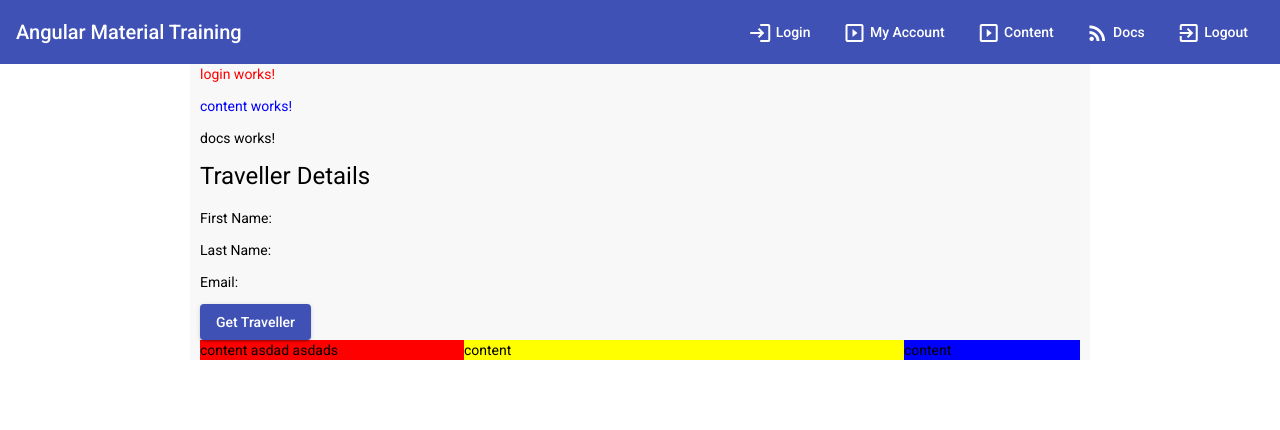
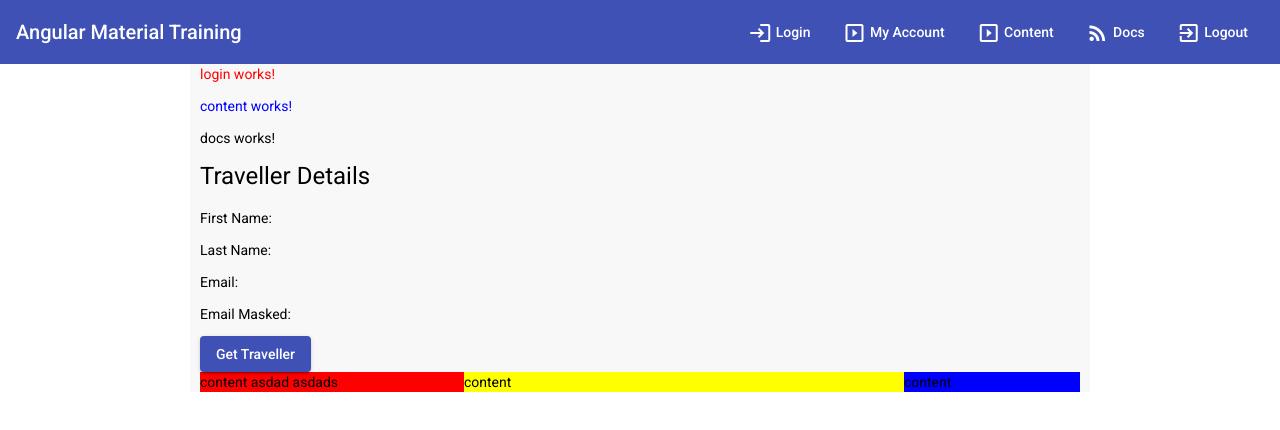
Before and after one commit to inspirexs/angular-training-updated, an Angular app: page / in a window 1280 px wide. Shown: the top 430 px of the page. Built offline with nearby package versions, Linux system fonts and the light colour scheme.

Commit message:
added TravellerModel

```diff
--- a/src/app/app.module.ts
+++ b/src/app/app.module.ts
@@ -2,6 +2,7 @@ import { BrowserModule } from '@angular/platform-browser';
 import { NgModule } from '@angular/core';
 import { BrowserAnimationsModule } from '@angular/platform-browser/animations';
 import { HttpClientModule } from '@angular/common/http';
+import { FormsModule, ReactiveFormsModule } from '@angular/forms';
 
 import { AppComponent } from './app.component';
 import { HeaderComponent } from './components/header/header.component';
@@ -31,6 +32,8 @@ import { MercuryClientService } from './services/mercury-client.service';
     BrowserModule,
     BrowserAnimationsModule,
     HttpClientModule,
+    FormsModule,
+    ReactiveFormsModule,
 
     MatToolbarModule,
     MatSidenavModule,
--- a/src/app/components/docs/docs.component.html
+++ b/src/app/components/docs/docs.component.html
@@ -4,5 +4,6 @@
 <p>First Name: {{traveller?.firstName}}</p>
 <p>Last Name: {{traveller?.lastName}}</p>
 <p>Email: {{traveller?.emailAddress}}</p>
+<p>Email Masked: {{traveller?.emailAddressMasked}}</p>
 
 <button mat-raised-button color="primary" (click)="test()">Get Traveller</button>
--- a/src/app/components/docs/docs.component.ts
+++ b/src/app/components/docs/docs.component.ts
@@ -1,5 +1,6 @@
 import { Component, OnInit } from '@angular/core';
 import { MercuryClientService } from 'src/app/services/mercury-client.service';
+import { Traveller } from '../models/traveller';
 
 @Component({
   selector: 'app-docs',
@@ -7,7 +8,7 @@ import { MercuryClientService } from 'src/app/services/mercury-client.service';
   styleUrls: ['./docs.component.css']
 })
 export class DocsComponent implements OnInit {
-  traveller: any = null;
+  traveller: Traveller = null;
 
   constructor(private mercuryClient: MercuryClientService) { }
 
--- /dev/null
+++ b/src/app/components/models/traveller.ts
@@ -0,0 +1,6 @@
+export interface Traveller {
+  emailAddress: string;
+  emailAddressMasked: string;
+  firstName: string;
+  lastName: string;
+}
--- a/src/app/services/mercury-client.service.ts
+++ b/src/app/services/mercury-client.service.ts
@@ -1,6 +1,7 @@
 import { HttpClient, HttpHeaders } from '@angular/common/http';
 import { Injectable } from '@angular/core';
 import { Observable } from 'rxjs';
+import { Traveller } from '../components/models/traveller';
 
 @Injectable()
 export class MercuryClientService {
@@ -11,11 +12,11 @@ export class MercuryClientService {
     alert('TEST WORKS');
   }
 
-  getTraveller(): Observable<any>{
+  getTraveller(): Observable<Traveller>{
     const httpHeaders: HttpHeaders = new HttpHeaders({
       Authorization: 'mobile_traveller_app_token'
     });
 
-    return this.httpClient.get<any>('https://mercury-api.st.globalblue.com:443/api/Globalblue/3.0/Members/documentType=PASSPORT&documentNumber=LU01201LU&documentCountry=ALA', { headers: httpHeaders } );
+    return this.httpClient.get<Traveller>('https://mercury-api.st.globalblue.com:443/api/Globalblue/3.0/Members/documentType=PASSPORT&documentNumber=LU01201LU&documentCountry=ALA', { headers: httpHeaders } );
   }
 }
```
